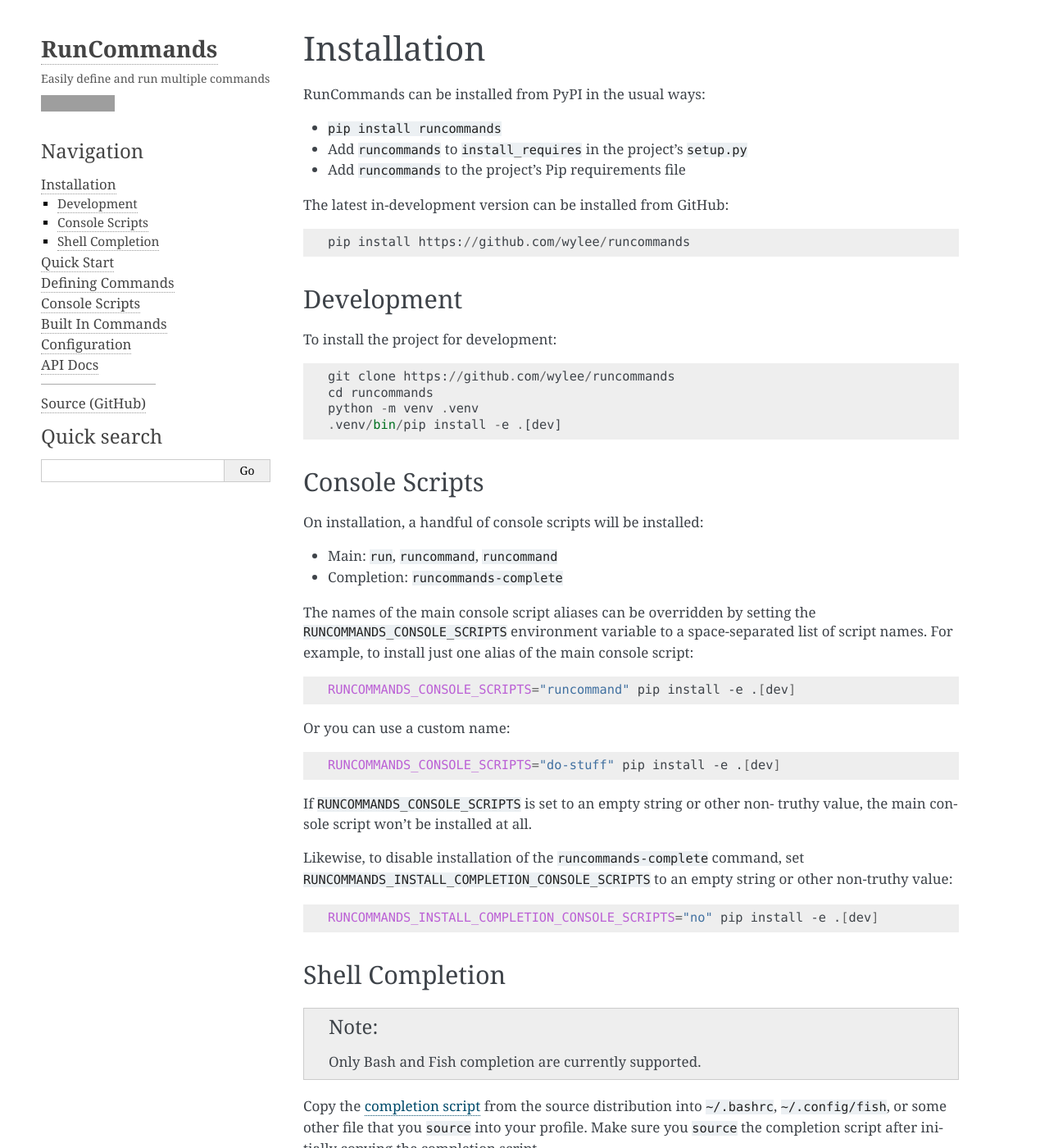
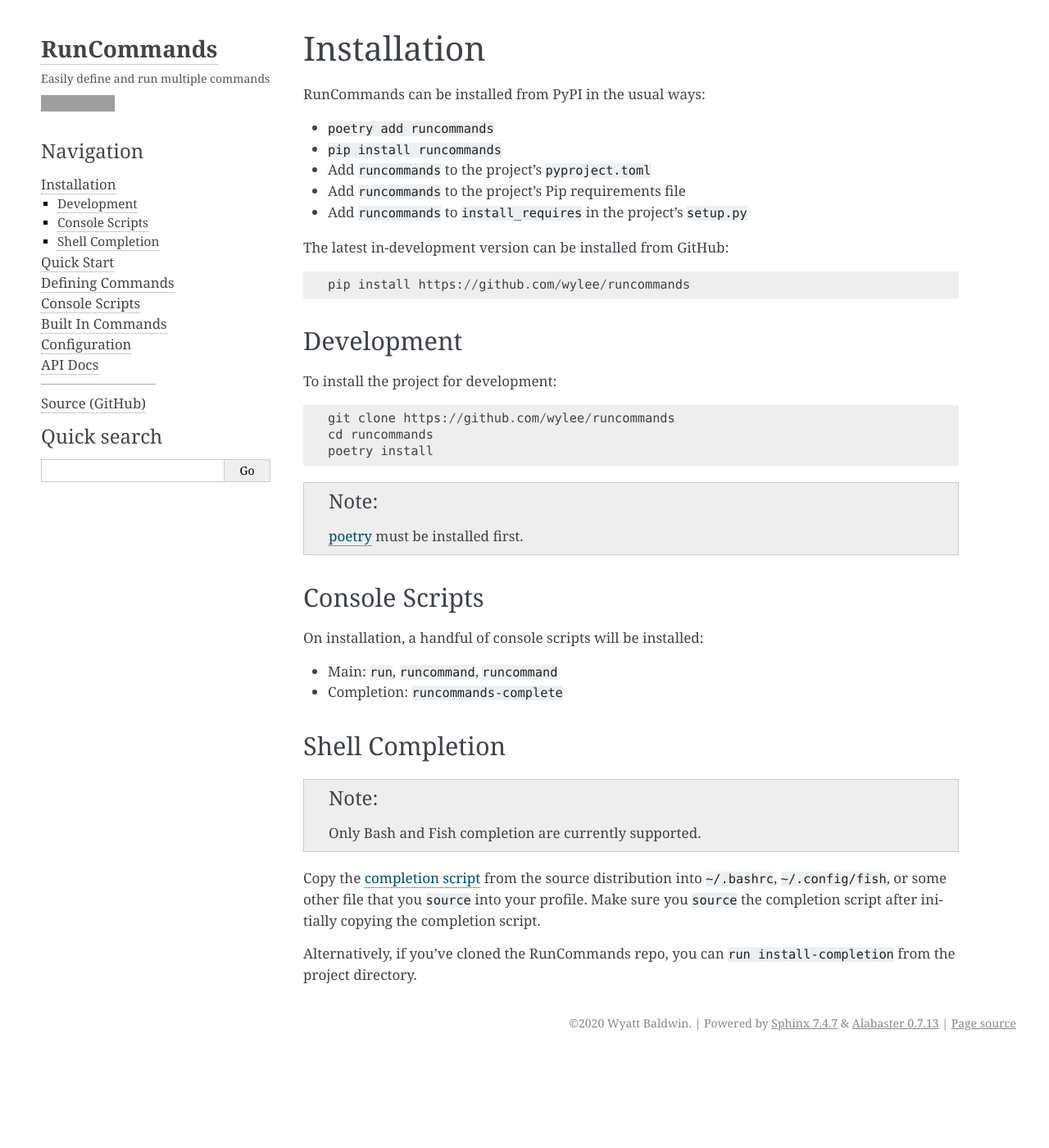
Before and after one commit to wylee/runcommands, a Sphinx documentation site: the page built from docs/installation.rst, in a window 1280 px wide and 1400 px high. Shown: the whole window at 82% size. Built offline with Sphinx 7.4.7, drawn with Linux system fonts in a browser that asks for light colours; grey boxes are pictures that could not be loaded.

Commit message:
Fix/update installation doc

```diff
--- a/docs/installation.rst
+++ b/docs/installation.rst
@@ -3,9 +3,11 @@
 
 |project| can be installed from PyPI in the usual ways:
 
+- `poetry add runcommands`
 - `pip install runcommands`
+- Add `runcommands` to the project's `pyproject.toml`
+- Add `runcommands` to the project's Pip requirements file
 - Add `runcommands` to `install_requires` in the project's `setup.py`
-- Add `runcommands` to the project's Pip requirements file
 
 The latest in-development version can be installed from GitHub::
 
@@ -18,42 +20,17 @@
 
     git clone https://github.com/wylee/runcommands
     cd runcommands
-    python -m venv .venv
-    .venv/bin/pip install -e .[dev]
+    poetry install
+
+.. note:: poetry_ must be installed first.
 
 Console Scripts
 ===============
 
 On installation, a handful of console scripts will be installed:
 
-- Main: ``run``, ``runcommand``, ``runcommand``
-- Completion: ``runcommands-complete``
-
-The names of the main console script aliases can be overridden by setting the
-``RUNCOMMANDS_CONSOLE_SCRIPTS`` environment variable to a space-separated list
-of script names. For example, to install just one alias of the main console
-script:
-
-.. code-block:: shell
-
-    RUNCOMMANDS_CONSOLE_SCRIPTS="runcommand" pip install -e .[dev]
-
-Or you can use a custom name:
-
-.. code-block:: shell
-
-    RUNCOMMANDS_CONSOLE_SCRIPTS="do-stuff" pip install -e .[dev]
-
-If ``RUNCOMMANDS_CONSOLE_SCRIPTS`` is set to an empty string or other non-
-truthy value, the main console script won't be installed at all.
-
-Likewise, to disable installation of the ``runcommands-complete`` command, set
-``RUNCOMMANDS_INSTALL_COMPLETION_CONSOLE_SCRIPTS`` to an empty string or other
-non-truthy value:
-
-.. code-block:: shell
-
-    RUNCOMMANDS_INSTALL_COMPLETION_CONSOLE_SCRIPTS="no" pip install -e .[dev]
+- Main: `run`, `runcommand`, `runcommand`
+- Completion: `runcommands-complete`
 
 Shell Completion
 ================
@@ -62,10 +39,11 @@
 
 Copy the `completion script`_ from the source distribution into
 `~/.bashrc`, `~/.config/fish`, or some other file that you `source` into
-your profile.  Make sure you `source` the completion script after
+your profile. Make sure you `source` the completion script after
 initially copying the completion script.
 
 Alternatively, if you've cloned the |project| repo, you can `run
 install-completion` from the project directory.
 
-.. _completion script: https://github.com/wylee/runcommands/blob/master/runcommands/completion
+.. _completion script: https://github.com/wylee/runcommands/tree/dev/src/runcommands/completion
+.. _poetry: https://python-poetry.org/
```
